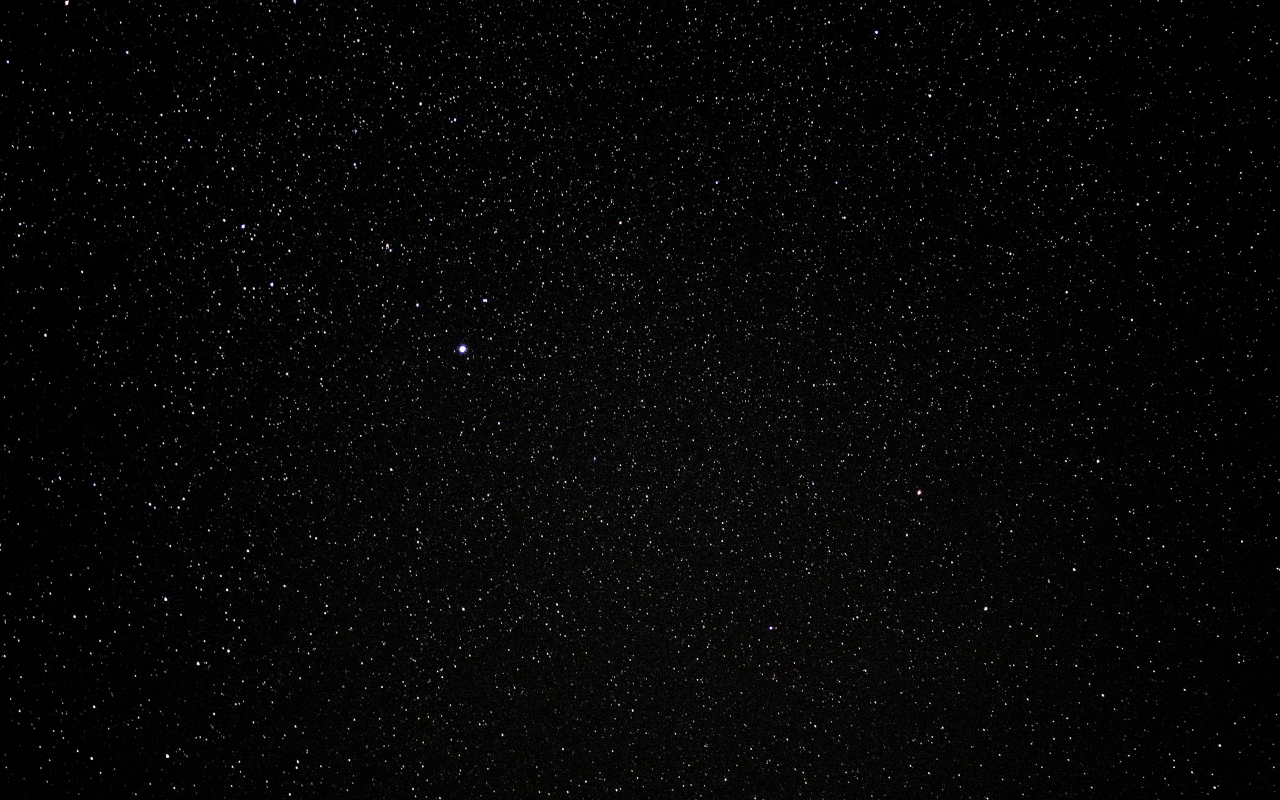
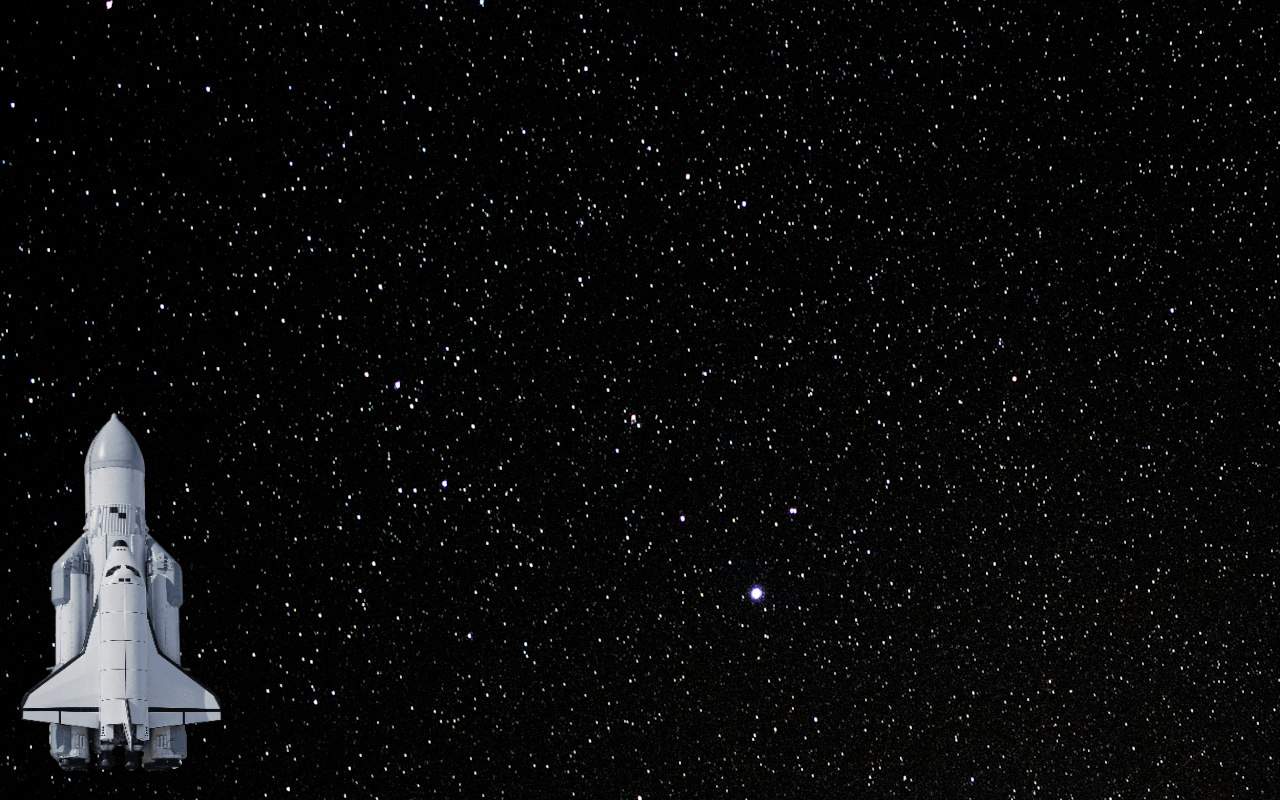
Before and after one commit to Eugene-301/space-shooter, a plain HTML site: page index.html in a window 1280 px wide. Drawn offline with Linux system fonts and the light colour scheme.

Commit message:
Player styles

```diff
--- a/index.html
+++ b/index.html
@@ -9,11 +9,13 @@
   </head>
   <body>
     <div class="root">
-      <img
-        src="./assets/images/background.jpg"
-        alt="background image"
-        class="background"
-      />
+      <div class="player">
+        <img
+          src="./assets/images/player-ship.png"
+          alt="player ship"
+          class="player__img"
+        />
+      </div>
     </div>
   </body>
 </html>
--- a/styles/_normalize.css
+++ b/styles/_normalize.css
@@ -1,7 +1,6 @@
 *,
 *::before,
 *::after {
-  inset: 0;
   padding: 0;
   margin: 0;
   box-sizing: border-box;
--- /dev/null
+++ b/styles/blocks/player.css
@@ -0,0 +1,14 @@
+.player {
+  width: 250px;
+  height: 400px;
+  display: block;
+  position: absolute;
+  bottom: 0;
+}
+
+.player__img {
+  display: block;
+  position: relative;
+  height: 100%;
+  width: 100%;
+}
--- a/styles/main.css
+++ b/styles/main.css
@@ -1,12 +1,9 @@
 @import url("./_normalize.css");
 @import url("./_globals.css");
+@import url("./blocks/player.css");
 
 .root {
   width: 100%;
   height: 100%;
+  background-image: url("../assets/images/background.jpg");
 }
-
-.background {
-  width: 100%;
-  height: 100%;
-}
```
